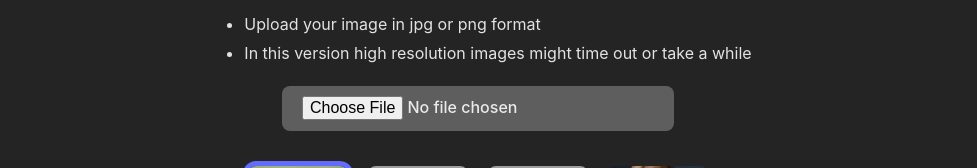
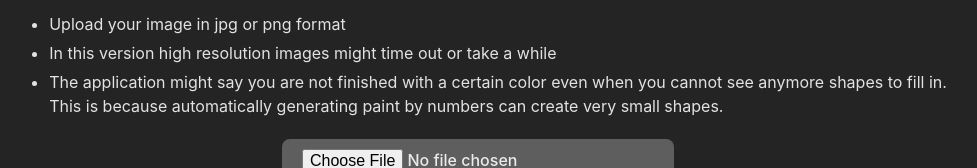
Before and after one commit to ethan-grinberg/paint-by-number, a React (Vite) app in the folder frontend/: page / in a window 1280 px wide. Shown: the part 184-352 px from the top of the page, without its empty margins (162-1139 px from the left). Built offline with nearby package versions, Linux system fonts and the light colour scheme; grey boxes are pictures that could not be loaded.

Commit message:
add warning to frontend

```diff
--- a/frontend/src/App.jsx
+++ b/frontend/src/App.jsx
@@ -90,6 +90,11 @@ function App() {
         <li className="instructions-item">
           In this version high resolution images might time out or take a while
         </li>
+        <li className="instructions-item">
+          The application might say you are not finished with a certain color even when you cannot see anymore shapes to fill in.
+          <br/>
+          This is because automatically generating paint by numbers can create very small shapes.
+        </li>
       </ul>
       {loading && <LoadingOverlay loadingStr={"Uploading Image..."}></LoadingOverlay>}
       {/* <h3>
```
